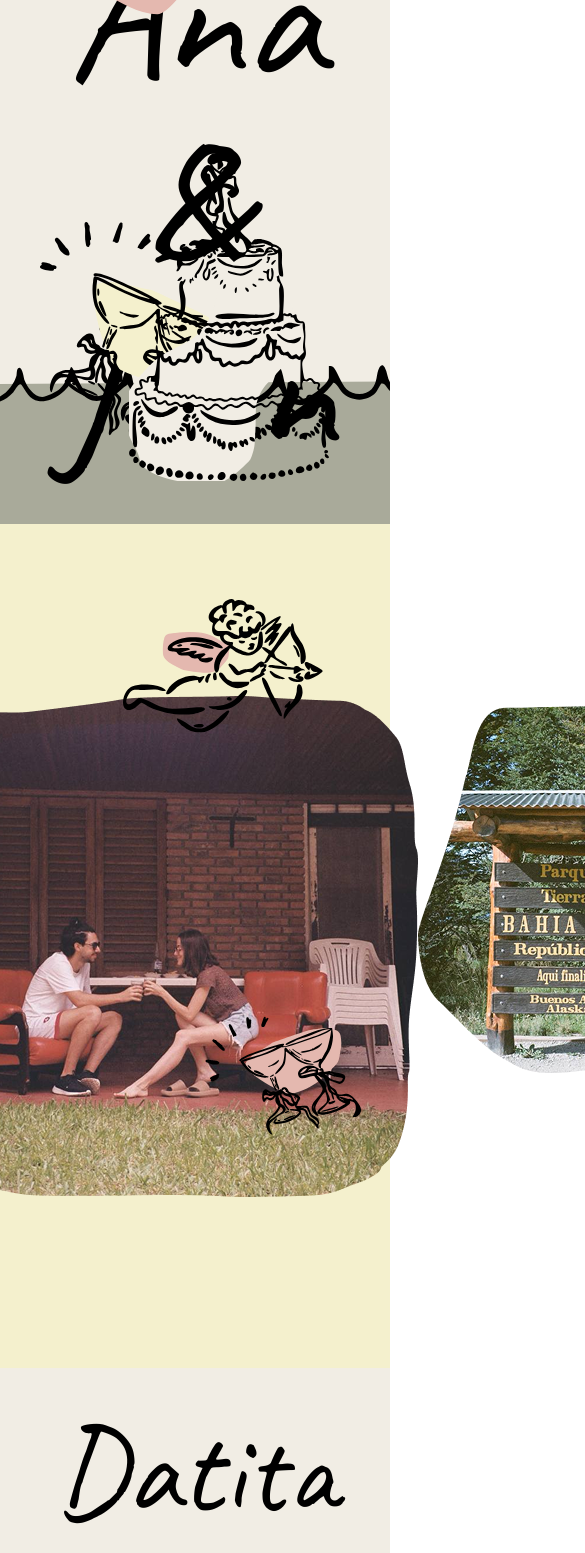
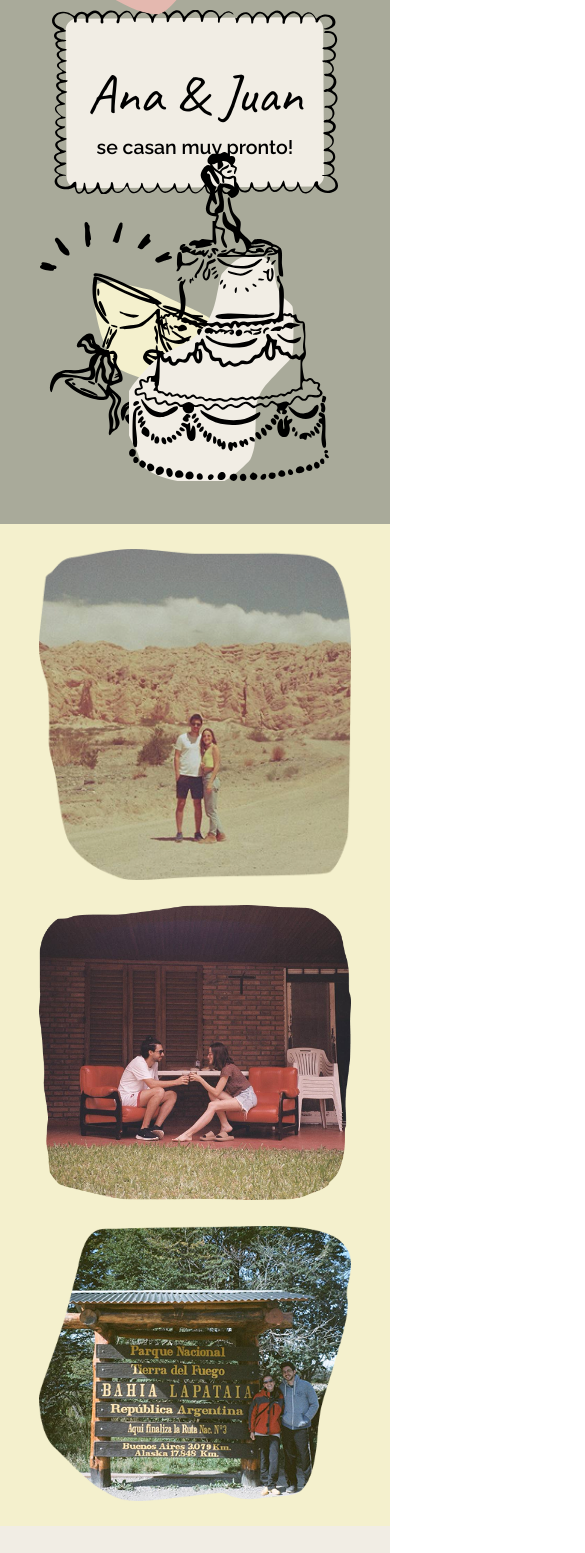
Before and after one commit to Javier-Rotelli/juana.ar, a React (Vite) app: page / in a window 390 px wide. Shown: the part 320-1873 px from the top of the page, 585 px wide, since content can reach past the window. Built offline with nearby package versions, Linux system fonts and the light colour scheme.

Commit message:
responsive

```diff
--- a/src/App.css
+++ b/src/App.css
@@ -1,4 +1,6 @@
 @import url(./fonts.css);
+@import url("./animations.css");
+
 body {
   margin: 0;
 }
@@ -53,6 +55,10 @@ body {
 }
 .screen.second-page {
   background-color: #f4f0cd;
+  img:nth-child(5) {
+    align-self: flex-start;
+    margin-top: 18px;
+  }
 }
 
 .screen.third-page {
@@ -386,94 +392,158 @@ h1 {
   }
 }
 
-@keyframes circle-in-hesitate {
-  0% {
-    clip-path: circle(0%);
+@media screen and (max-width: 1300px) {
+  .screen.first-page .title-card {
+    width: 80%;
+    height: 70%;
+    background-size: 100% 100%;
+    background-repeat: no-repeat;
+    justify-content: center;
+
+    h1 {
+      font-size: 12rem;
     }
-  40% {
-    clip-path: circle(40%);
+    h2 {
+      font-size: 4rem;
     }
-  100% {
-    clip-path: circle(125%);
+  }
+  .screen.second-page {
+    height: 100vh;
+    .chirimbolo {
+      &.angel {
+        z-index: 2;
+        right: 5%;
+        left: unset;
+      }
+      &.copas2 {
+        display: none;
+      }
+    }
+    img {
+      position: absolute;
+      &:nth-child(3) {
+        top: 15%;
+        left: 80px;
+        z-index: 1;
+      }
+      &:nth-child(5) {
+        align-self: flex-start;
+        margin-top: 180px;
+        bottom: 12%;
+        right: 5%;
+      }
     }
   }
 
-[transition-style="in:circle:hesitate"] {
-  animation: 2.5s cubic-bezier(0.25, 1, 0.3, 1) circle-in-hesitate both;
+  .screen.third-page {
+    height: auto;
+    h1 {
+      font-family: Caveat;
+      font-weight: 400;
+      font-style: Regular;
+      font-size: 74px;
+      line-height: 100%;
+      letter-spacing: 0%;
     }
-
-@keyframes entrada {
-  0% {
-    animation-timing-function: ease-in;
-    opacity: 0;
-    transform: translateY(-250px);
-  }
-
-  38% {
-    animation-timing-function: ease-out;
-    opacity: 1;
-    transform: translateY(0);
-  }
-
-  55% {
-    animation-timing-function: ease-in;
-    transform: translateY(-65px);
-  }
-
-  72% {
-    animation-timing-function: ease-out;
-    transform: translateY(0);
-  }
-
-  81% {
-    animation-timing-function: ease-in;
-    transform: translateY(-28px);
-  }
-
-  90% {
-    animation-timing-function: ease-out;
-    transform: translateY(0);
-  }
-
-  95% {
-    animation-timing-function: ease-in;
-    transform: translateY(-8px);
-  }
-
-  100% {
-    animation-timing-function: ease-out;
-    transform: translateY(0);
+    .datitas {
+      flex-direction: column;
+      gap: 4rem;
+      padding-bottom: 4rem;
     }
   }
 
-@keyframes chirimbolos {
-  0%,
-  100% {
-    transform: rotate(0deg);
-    transform-origin: 50% 50%;
+  .screen.screen.fifth-page {
+    flex-direction: column-reverse;
   }
 
-  10% {
-    transform: rotate(8deg);
+  .screen.screen.sixth-page {
+    height: auto;
+    flex-direction: column;
+    gap: 4rem;
+    padding: 4rem 0;
+  }
 }
 
-  20%,
-  40%,
-  60% {
-    transform: rotate(-10deg);
+@media screen and (max-width: 900px) {
+  .screen.first-page .title-card {
+    width: 90%;
+    background-size: contain;
+    background-repeat: no-repeat;
+    height: auto;
+    padding: 20px;
+    h1 {
+      font-size: 14vw;
+    }
+    h2 {
+      font-size: 5vw;
+    }
+  }
+  .screen.second-page {
+    height: auto;
+    flex-direction: column;
+    align-items: center;
+    justify-content: center;
+    gap: 3vh;
+    padding: 3vh 0;
+
+    .chirimbolo.angel {
+      display: none;
     }
 
-  30%,
-  50%,
-  70% {
-    transform: rotate(10deg);
+    img {
+      position: relative;
+      width: 100%;
+      max-width: 80vw;
+      top: 0 !important;
+      left: 0 !important;
+      right: 0 !important;
+      margin: 0 auto !important;
+    }
+  }
+  .screen.third-page h1 {
+    font-size: 48px;
   }
 
-  80% {
-    transform: rotate(-8deg);
+  .screen.fourth-page {
+    height: auto;
+    padding: 4vh 0;
+    .title-card {
+      flex-direction: column-reverse;
+      align-items: center;
+      .text {
+        text-align: center;
+        margin: 0 20px;
+      }
+      img {
+        width: 40vw;
+      }
+    }
   }
 
-  90% {
-    transform: rotate(8deg);
+  .screen.fifth-page,
+  .screen.sixth-page {
+    flex-direction: column;
+    align-items: center;
+
+    img {
+      width: 100%;
+      max-width: 300px;
     }
   }
+
+  .screen.sixth-page {
+    h1 {
+      font-size: 15vw;
+    }
+    form {
+      width: 90%;
+      max-width: 500px;
+      align-items: center;
+
+      input {
+        width: 100%;
+        max-width: 400px;
+      }
+    }
+  }
+}
--- a/src/SecondPage.jsx
+++ b/src/SecondPage.jsx
@@ -8,10 +8,7 @@ function SecondPage() {
 
       <img src="Image 1.png" />
       <img src="Image 2.png" />
-      <img
-        src="Image 3.png"
-        style={{ alignSelf: "flex-start", marginTop: 180 }}
-      />
+      <img src="Image 3.png" />
     </Page>
   );
 }
--- /dev/null
+++ b/src/animations.css
@@ -0,0 +1,91 @@
+@keyframes circle-in-hesitate {
+  0% {
+    clip-path: circle(0%);
+  }
+  40% {
+    clip-path: circle(40%);
+  }
+  100% {
+    clip-path: circle(125%);
+  }
+}
+
+[transition-style="in:circle:hesitate"] {
+  animation: 2.5s cubic-bezier(0.25, 1, 0.3, 1) circle-in-hesitate both;
+}
+
+@keyframes entrada {
+  0% {
+    animation-timing-function: ease-in;
+    opacity: 0;
+    transform: translateY(-250px);
+  }
+
+  38% {
+    animation-timing-function: ease-out;
+    opacity: 1;
+    transform: translateY(0);
+  }
+
+  55% {
+    animation-timing-function: ease-in;
+    transform: translateY(-65px);
+  }
+
+  72% {
+    animation-timing-function: ease-out;
+    transform: translateY(0);
+  }
+
+  81% {
+    animation-timing-function: ease-in;
+    transform: translateY(-28px);
+  }
+
+  90% {
+    animation-timing-function: ease-out;
+    transform: translateY(0);
+  }
+
+  95% {
+    animation-timing-function: ease-in;
+    transform: translateY(-8px);
+  }
+
+  100% {
+    animation-timing-function: ease-out;
+    transform: translateY(0);
+  }
+}
+
+@keyframes chirimbolos {
+  0%,
+  100% {
+    transform: rotate(0deg);
+    transform-origin: 50% 50%;
+  }
+
+  10% {
+    transform: rotate(8deg);
+  }
+
+  20%,
+  40%,
+  60% {
+    transform: rotate(-10deg);
+  }
+
+  30%,
+  50%,
+  70% {
+    transform: rotate(10deg);
+  }
+
+  80% {
+    transform: rotate(-8deg);
+  }
+
+  90% {
+    transform: rotate(8deg);
+  }
+}
```
Lines whose indentation alone changed are shown as unchanged.
